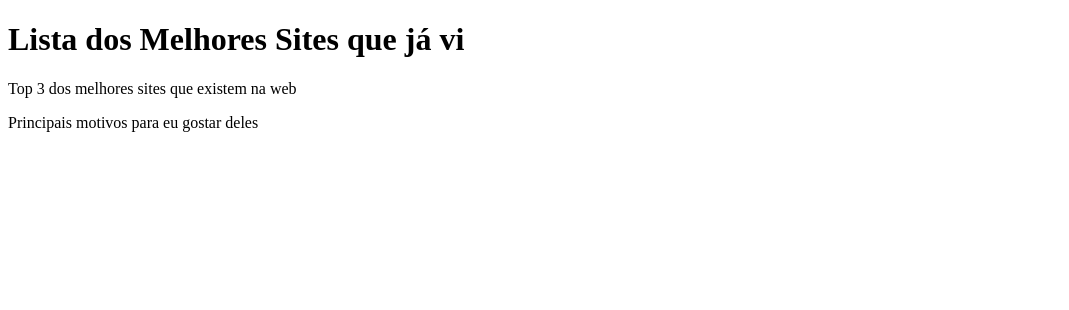
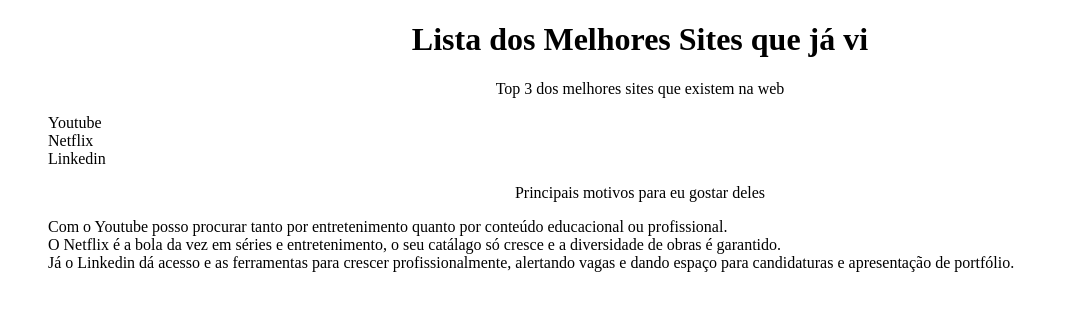
Before and after one commit to raphaelfiorda/trybe-exercicios, a plain HTML site: page fundamentos/bloco-3-introducao-a-html-e-css/dia-3-html-css-seletores-e-posicionamento/seletores e pseudoclasses/index.html in a window 1280 px wide. Shown: the whole page, without its empty margins (0-1069 px from the left). Drawn offline with Linux system fonts and the light colour scheme; files that its build step writes are made by us from their sources.

Commit message:
Criado .css e estilizado conforme exercício - Para fixar I -

```diff
--- a/fundamentos/bloco-3-introducao-a-html-e-css/dia-3-html-css-seletores-e-posicionamento/seletores e pseudoclasses/index.html
+++ b/fundamentos/bloco-3-introducao-a-html-e-css/dia-3-html-css-seletores-e-posicionamento/seletores e pseudoclasses/index.html
@@ -8,6 +8,23 @@
   <body>
     <h1>Lista dos Melhores Sites que já vi</h1>
     <p>Top 3 dos melhores sites que existem na web</p>
+    <ol>
+        <li>Youtube</li>
+        <li>Netflix</li>
+        <li>Linkedin</li>
+    </ol>
     <p>Principais motivos para eu gostar deles</p>
+    <ul>
+        <li>Com o Youtube posso procurar tanto por entretenimento
+            quanto por conteúdo educacional ou profissional.</li>
+        <li>O Netflix é a bola da vez em séries e entretenimento,
+            o seu catálago só cresce e a diversidade de obras
+            é garantido.
+        <li>Já o Linkedin dá acesso e as ferramentas para crescer
+            profissionalmente, alertando vagas e dando espaço para
+            candidaturas e apresentação de portfólio.
+        </li>
+
+    </ul>
   </body>
 </html>
--- /dev/null
+++ b/fundamentos/bloco-3-introducao-a-html-e-css/dia-3-html-css-seletores-e-posicionamento/seletores e pseudoclasses/style.css
@@ -0,0 +1,12 @@
+h1, p {
+    text-align: center;
+}
+ol li:hover {
+    background-color: rgb(151, 47, 9);
+}
+ol li:active {
+    color: rgb(159, 190, 204);
+}
+ol, ul {
+    list-style: none;
+}
```
